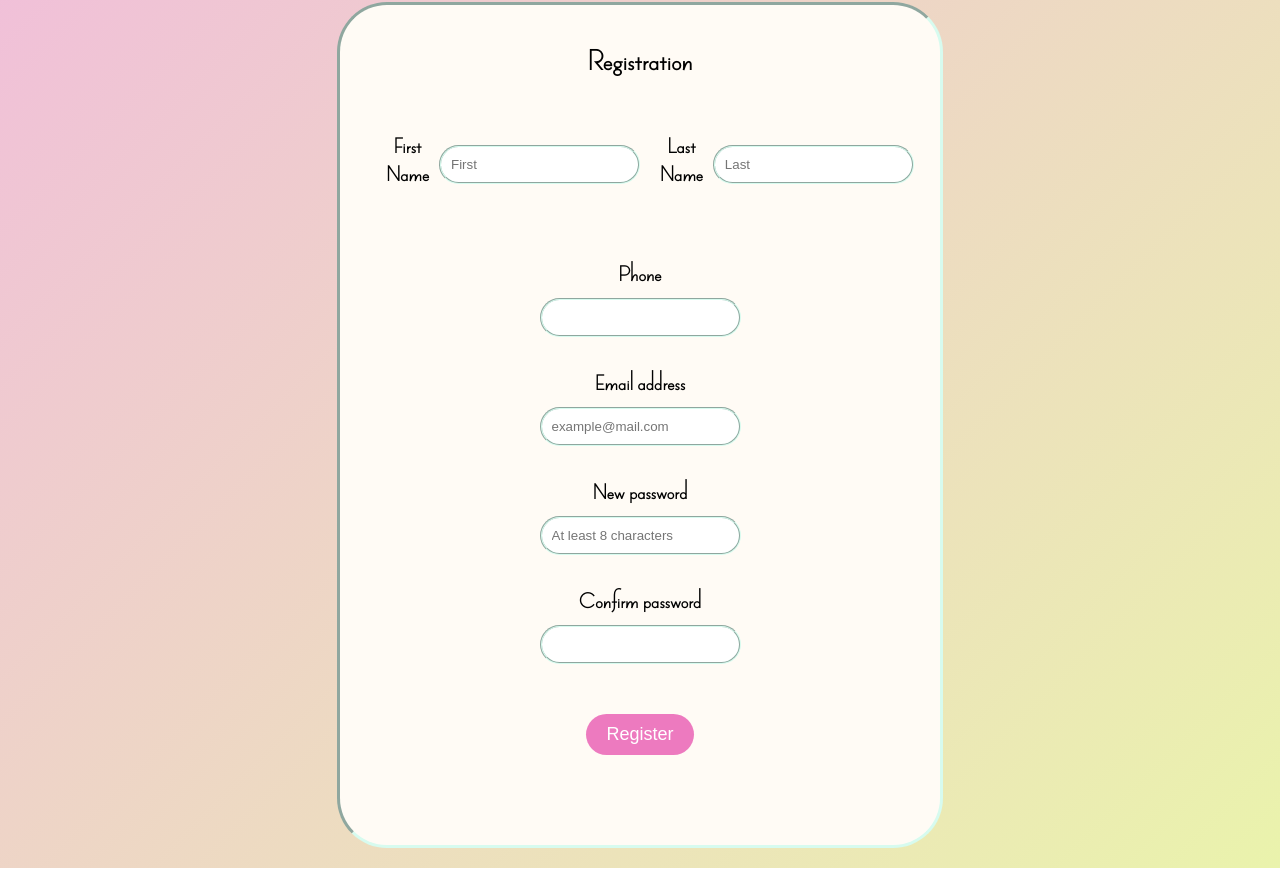
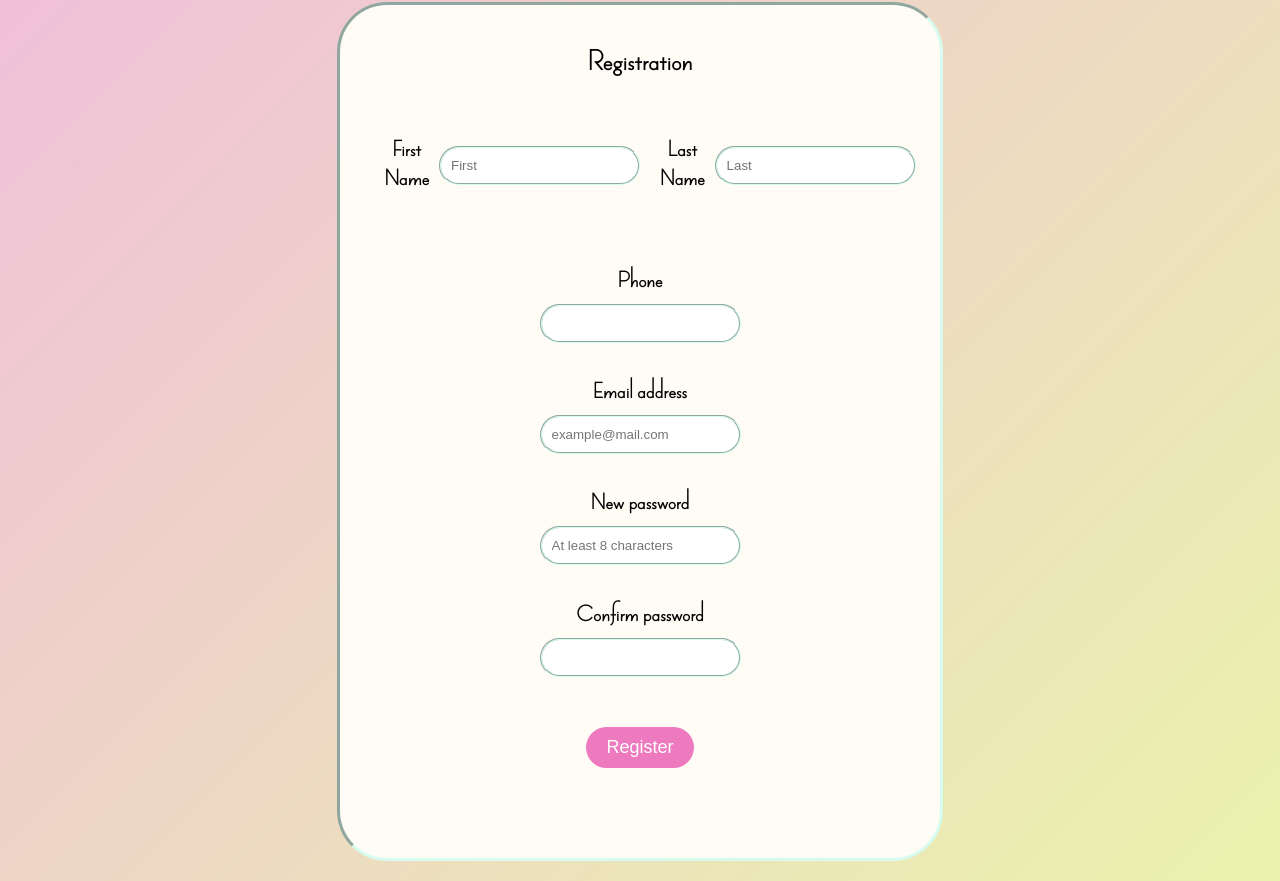
Before and after one commit to RonenGiladov/MitziNet, a plain HTML site: page index.html in a window 1280 px wide. Shown: the part 851-1732 px from the top of the page. Drawn offline with Linux system fonts and the light colour scheme.

Commit message:
Update styles.css

```diff
--- a/styles.css
+++ b/styles.css
@@ -56,7 +56,7 @@ h1 {
 }
 h4 {
     font-family: myFirstFont;
-    font-size: x-large;
+    font-size: 25px;
     margin-bottom: 10px;
 }
 
```
